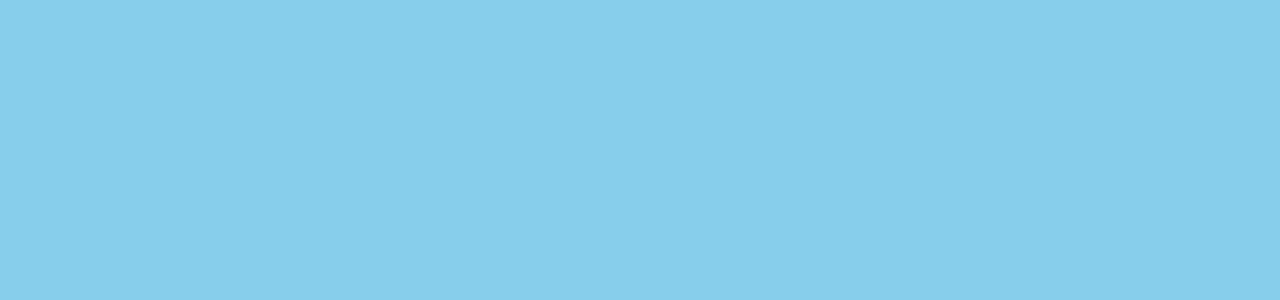
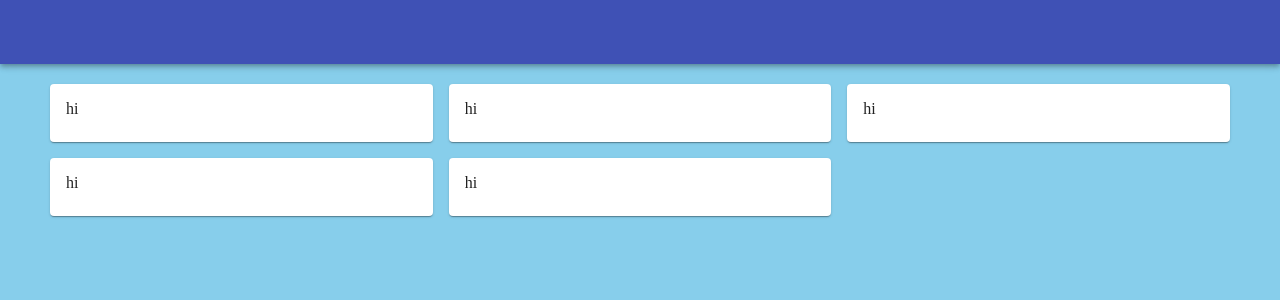
Before and after one commit to sahinyasasi/pokemon, a React (Create React App) app: page / in a window 1280 px wide. Shown: the top 300 px of the page. Built offline with nearby package versions, Linux system fonts and the light colour scheme.

Commit message:
creating layout and routes

```diff
--- a/src/App.js
+++ b/src/App.js
@@ -1,7 +1,18 @@
 import React from "react";
 import { Route, Switch } from "react-router-dom";
+import Pokedex from "./Pokedex";
+import Pokemon from "./Pokemon";
 function App() {
-  return <Switch></Switch>;
+  return (
+    <Switch>
+      <Route path='/' render={(props) => <Pokedex {...props} />} />
+      <Route
+        exact
+        path='/:pokemonId'
+        render={(props) => <Pokemon {...props} />}
+      />
+    </Switch>
+  );
 }
 
 export default App;
--- a/src/Pokedex.js
+++ b/src/Pokedex.js
@@ -1,5 +1,37 @@
 import React from "react";
+import { AppBar, Toolbar, Grid, Card, CardContent } from "@material-ui/core";
+import { makeStyles } from "@material-ui/core/styles";
+const useStyles = makeStyles({
+  pokedexContainer: {
+    paddingTop: "20px",
+    paddingLeft: "50px",
+    paddingRight: "50px",
+  },
+});
+const getPokemonCard = () => {
+  return (
+    <Grid item xs={12} sm={4}>
+      <Card>
+        <CardContent>hi</CardContent>
+      </Card>
+    </Grid>
+  );
+};
 const Pokedex = () => {
-  return <div>this is the product page</div>;
+  const classes = useStyles();
+  return (
+    <>
+      <AppBar position='static'>
+        <Toolbar />
+      </AppBar>
+      <Grid container spacing={2} className={classes.pokedexContainer}>
+        {getPokemonCard()}
+        {getPokemonCard()}
+        {getPokemonCard()}
+        {getPokemonCard()}
+        {getPokemonCard()}
+      </Grid>
+    </>
+  );
 };
 export default Pokedex;
--- a/src/Pokemon.js
+++ b/src/Pokemon.js
@@ -1,5 +1,8 @@
 import React from "react";
-const Pokemon = () => {
-  return <div>this is the product page</div>;
+const Pokemon = (props) => {
+  const { match } = props;
+  const { params } = match;
+  const { pokemonId } = params;
+  return <div>`this is the pokemon page for ${pokemonId}`</div>;
 };
 export default Pokemon;
```
Also changed, not shown: 1 other file (tests, documents, lock files or other folders).
